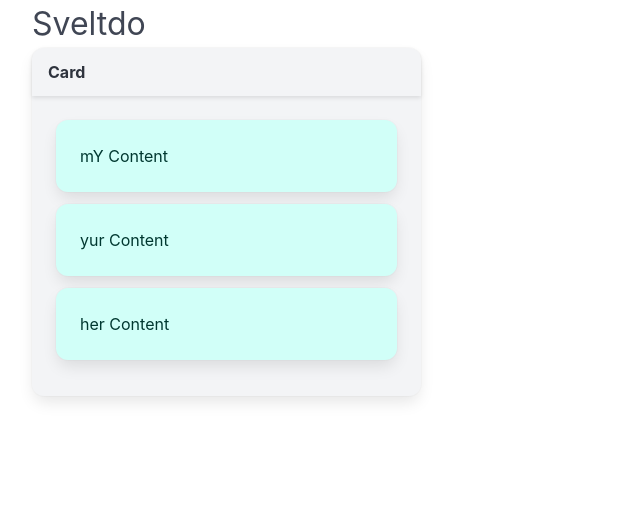
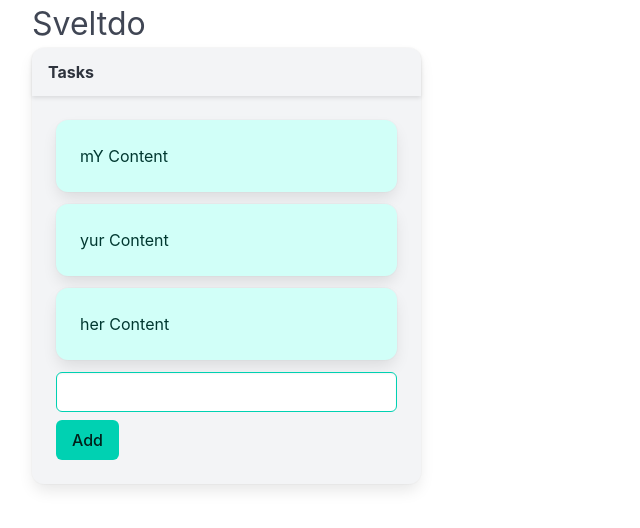
Before and after one commit to ifalfahri/sveltdo, a Svelte app: page / in a window 1280 px wide. Shown: the top 528 px of the page, without its empty margins (0-640 px from the left). Built offline with nearby package versions, Linux system fonts and the light colour scheme.

Commit message:
feat: enhance TodoCard functionality with dynamic todo addition

```diff
--- a/src/App.svelte
+++ b/src/App.svelte
@@ -1,10 +1,26 @@
 <script>
   import TodoCard from "./components/TodoCard.svelte";
+
   let cards = [
-    "mY Content",
-    "yur Content",
-    "her Content",
+    {
+      todo: "mY Content",
+      list: "Task"
+    },
+    {
+      todo: "yur Content",
+      list: "Task"
+    },
+    {
+      todo: "her Content",
+      list: "Task"
+    },
   ]
+
+  let todo = ""
+
+  function addTodo() {
+    cards = [...cards, { todo, list: "Task"}]
+  }
 </script>
 
 <main class="container is-fluid">
@@ -13,12 +29,14 @@
     <div class="column is-4">
       <div class="card has-background-light">
         <div class="card-header">
-          <p class="card-header-title">Card</p>
+          <p class="card-header-title">Tasks</p>
         </div>
         <div class="card-content">
           {#each cards as card}
-            <TodoCard content={card} />
+            <TodoCard content={card.todo} />
           {/each}
+          <input type="text" class="input is-primary mb-2" bind:value={todo}/>
+          <button on:click={addTodo} class="button is-primary">Add</button>
         </div>
       </div>
     </div>
```
